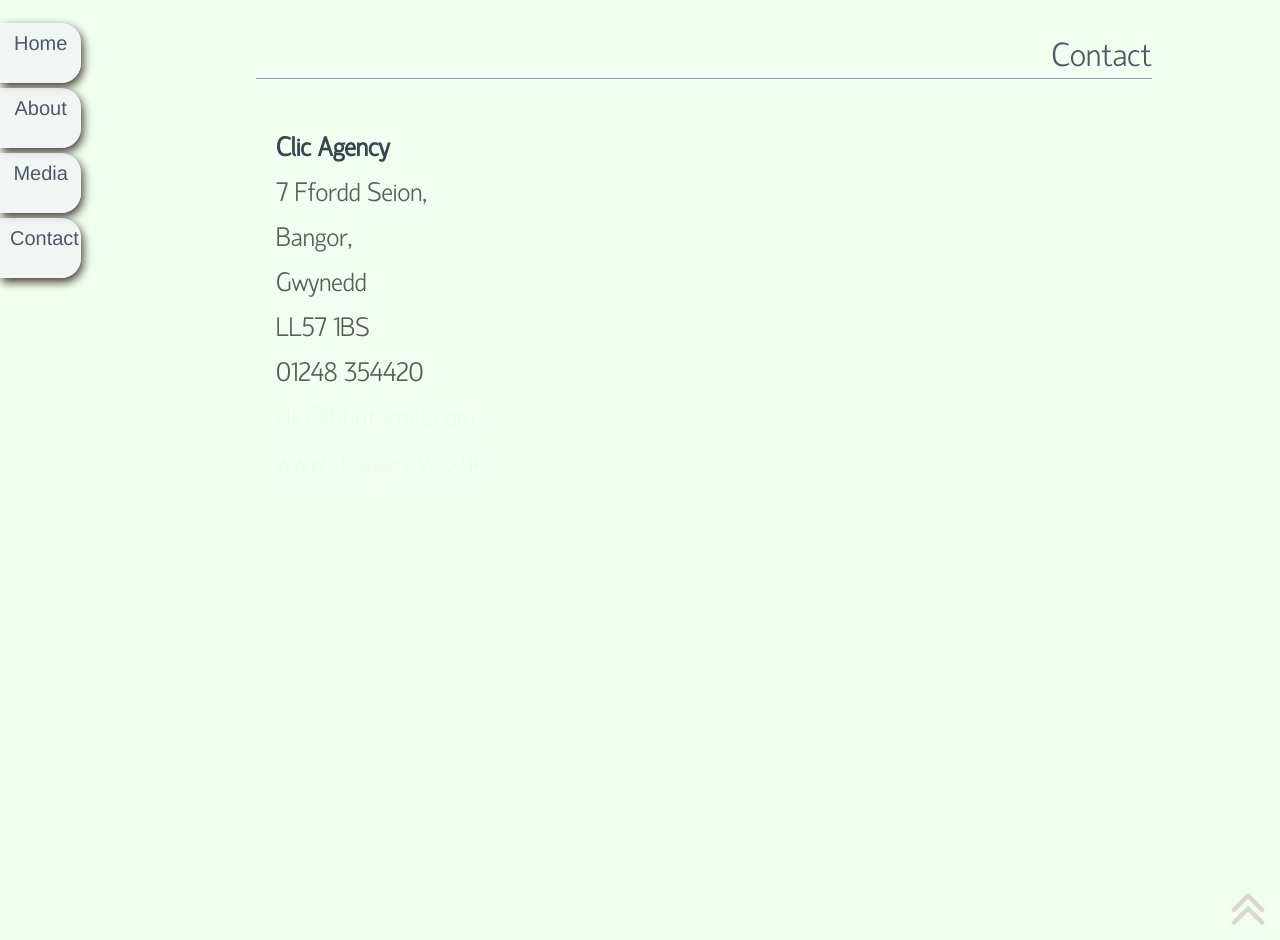
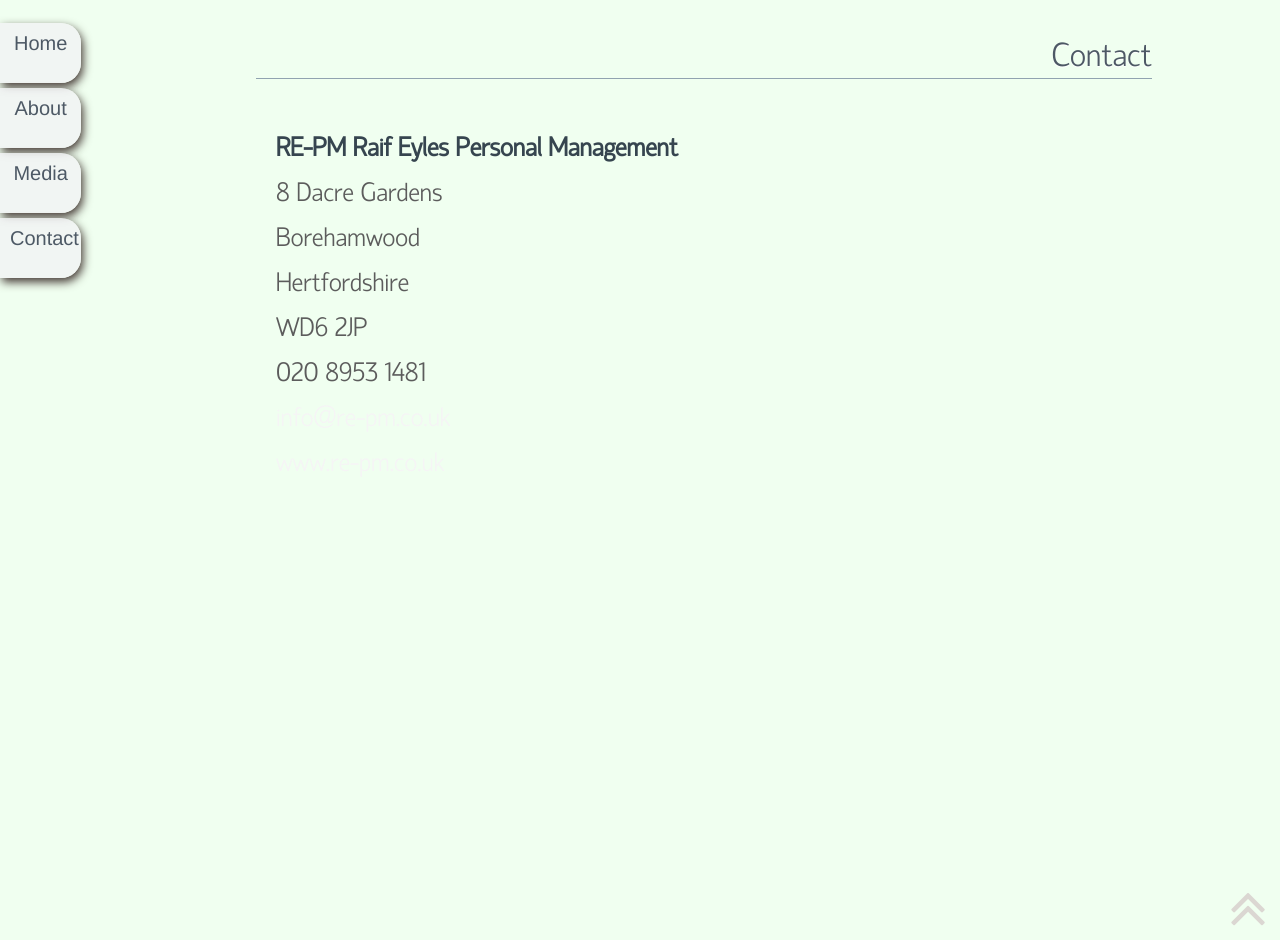
Before and after one commit to peterlebreuilly/peterlebreuilly.github.io, a Jekyll site: the page built from contact.md, in a window 1280 px wide. Built offline with Jekyll 4.4.1, drawn with Linux system fonts in a browser that asks for light colours; nearby versions of some CDN libraries.

Commit message:
Updated contact.md

```diff
--- a/contact.md
+++ b/contact.md
@@ -3,16 +3,18 @@ layout: single
 title: Contact
 id: contact
 order: 4
+published: true
 ---
+
 <address class="vcard">
-<div class="fn org"><b>Clic Agency</b></div>
+<div class="fn org"><b>RE-PM Raif Eyles Personal Management</b></div>
 <div class="adr">
-<div class="steet-address">7 Ffordd Seion,</div>
-<div class="locality">Bangor,</div>
-<div class="region">Gwynedd</div>
-<div class="postal-code">LL57 1BS</div>
-<div class="tel">01248 354420</div>
-<a class="email" href="mailto:clic@btinternet.com">clic@btinternet.com</a>
-<a class="url" href="http://www.clicagency.co.uk">www.clicagency.co.uk</a>
+<div class="steet-address"> 8 Dacre Gardens</div>
+<div class="locality">Borehamwood</div>
+<div class="region">Hertfordshire</div>
+<div class="postal-code">WD6 2JP</div>
+<div class="tel">020 8953 1481</div>
+<a class="email" href="mailto:info@re-pm.co.uk">info@re-pm.co.uk</a>
+<a class="url" href="http://www.re-pm.co.uk">www.re-pm.co.uk</a>
 </div>
 </address>
```
